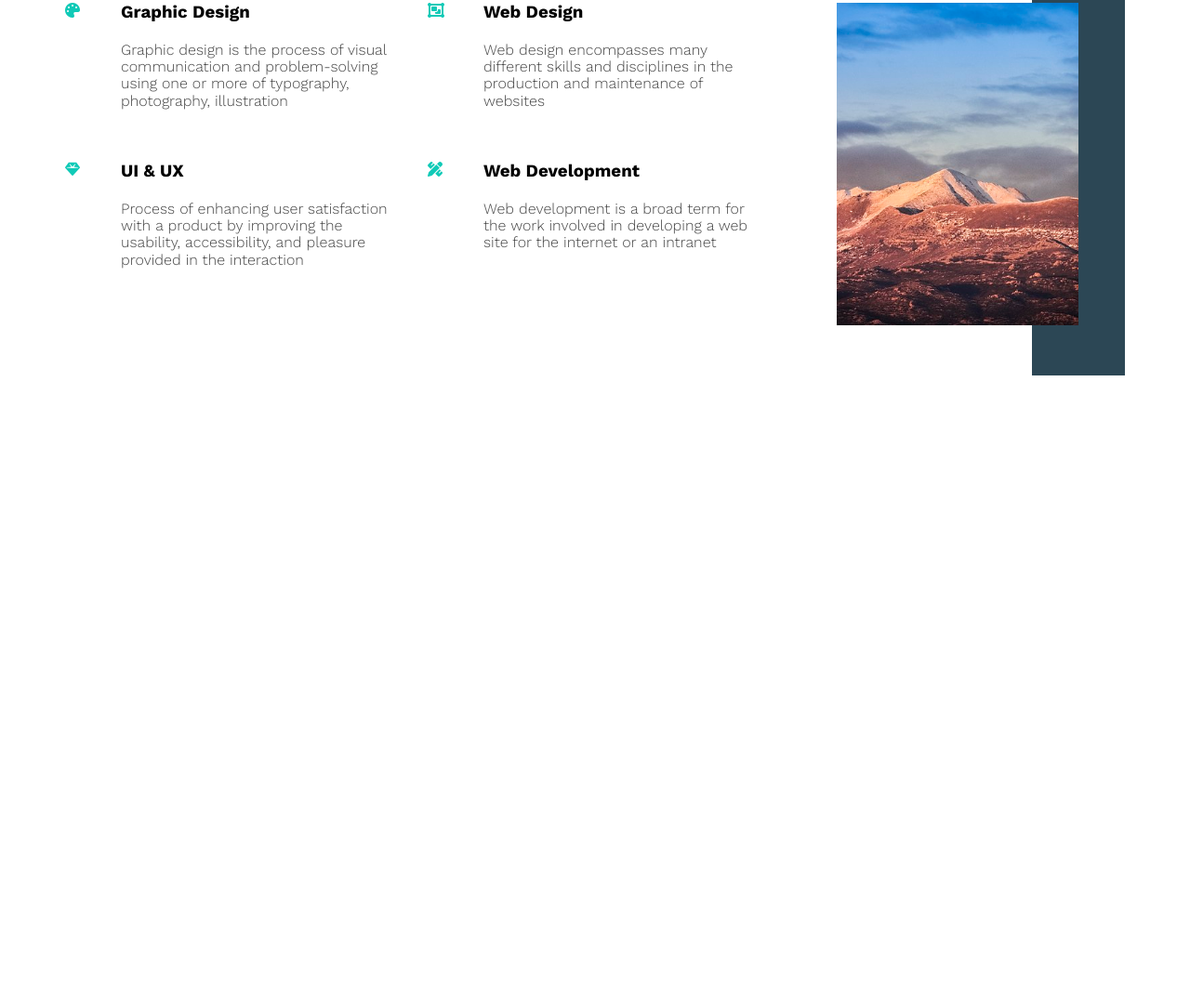
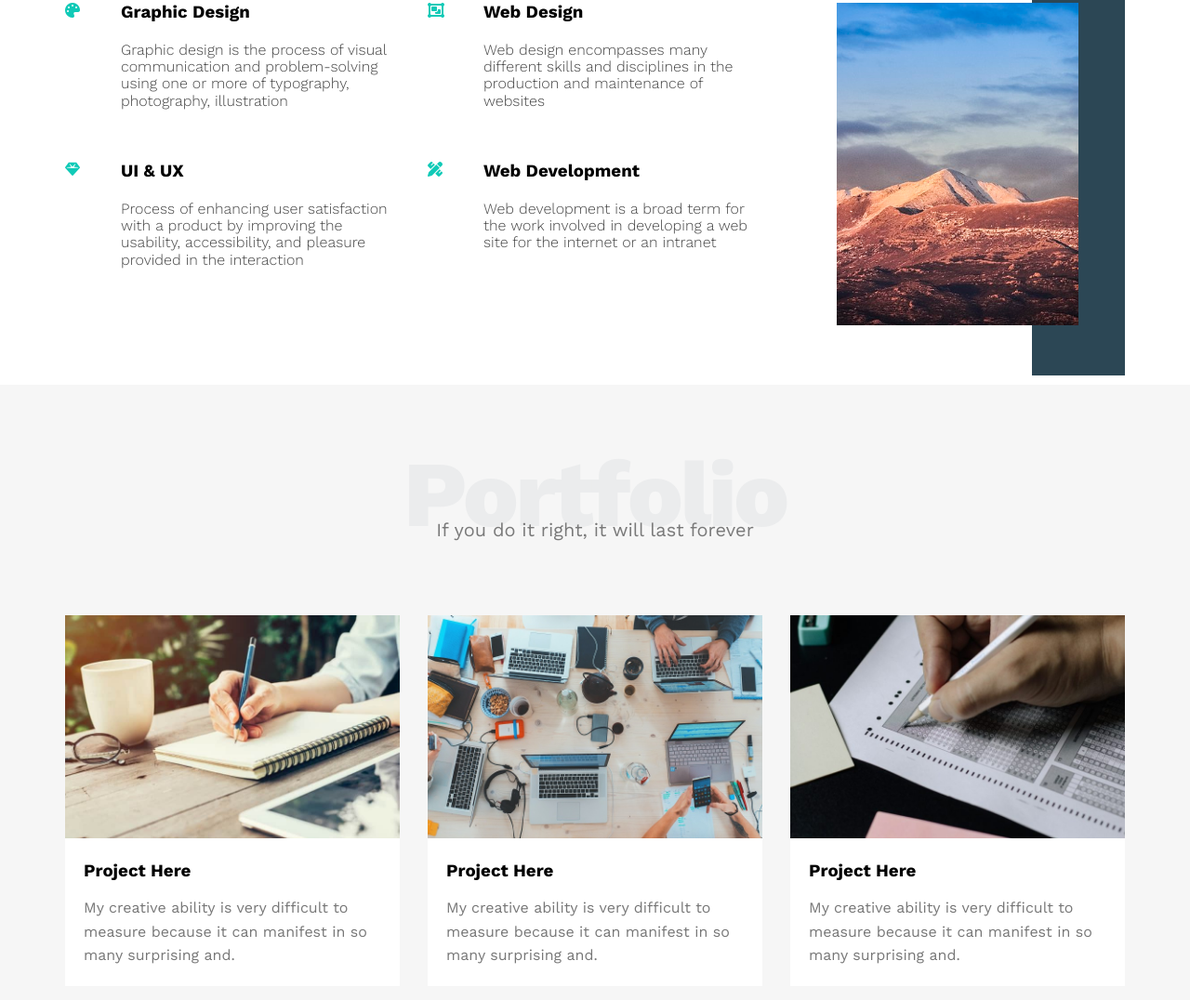
Before and after one commit to billalben/html-css-template-one, a plain HTML site: page index.html in a window 1280 px wide. Shown: the part 1403-2479 px from the top of the page at 93% size. Before the commit the page ends 1817 px from the top, so only its background shows below. Drawn offline with nearby package versions, Linux system fonts and the light colour scheme.

Commit message:
Create Portfolio Section

```diff
--- a/css/leon.css
+++ b/css/leon.css
@@ -2,9 +2,10 @@
 :root {
   --main-color: #10cab7;
   --secondary-color: #2c4755;
+  --section-padding: 60px;
+  --section-background: #f6f6f6;
 }
 /* End Variables */
-
 /* Start Global Rules */
 * {
   -webkit-box-sizing: border-box;
@@ -170,9 +171,9 @@ body {
 /* End Landing Section  */
 /* Start Features */
 .features {
-  padding-top: 60px;
-  padding-bottom: 60px;
-  background-color: #f6f6f6;
+  padding-top: var(--section-padding);
+  padding-bottom: var(--section-padding);
+  background-color: var(--section-background);
 }
 .features .container {
   display: grid;
@@ -198,8 +199,8 @@ body {
 /* End Features */
 /* Start Service */
 .services {
-  padding-top: 60px;
-  padding-bottom: 60px;
+  padding-top: var(--section-padding);
+  padding-bottom: var(--section-padding);
 }
 .services .services-content {
   display: grid;
@@ -254,3 +255,33 @@ body {
   }
 }
 /* End Service */
+/* Start Portfolio */
+.portfolio {
+  padding-top: var(--section-padding);
+  padding-bottom: var(--section-padding);
+  background-color: var(--section-background);
+}
+.portfolio .portfolio-content {
+  display: grid;
+  grid-template-columns: repeat(auto-fill, minmax(300px, 1fr));
+  grid-gap: 30px;
+  margin-top: 80px;
+}
+.portfolio .portfolio-content .card {
+  background-color: white;
+}
+.portfolio .portfolio-content .card img {
+  max-width: 100%;
+}
+.portfolio .portfolio-content .card .info {
+  padding: 20px;
+}
+.portfolio .portfolio-content .card .info h3 {
+  margin: 0;
+}
+.portfolio .portfolio-content .card .info p {
+  color: #777;
+  line-height: 1.6;
+  margin-bottom: 0;
+}
+/* End Portfolio */
--- a/index.html
+++ b/index.html
@@ -130,5 +130,42 @@
     </div>
   </div>
   <!-- End Services -->
+  <!-- Start Portfolio -->
+  <div class="portfolio">
+    <div class="container">
+      <h2 class="special-heading">Portfolio</h2>
+      <p>If you do it right, it will last forever</p>
+      <div class="portfolio-content">
+        <div class="card">
+          <img src="images/portfolio-1.jpg" alt="">
+          <div class="info">
+            <h3>Project Here</h3>
+            <p>My creative ability is very difficult to measure because
+              it can manifest in so many surprising and.
+            </p>
+          </div>
+        </div>
+        <div class="card">
+          <img src="images/portfolio-2.jpg" alt="">
+          <div class="info">
+            <h3>Project Here</h3>
+            <p>My creative ability is very difficult to measure because
+              it can manifest in so many surprising and.
+            </p>
+          </div>
+        </div>
+        <div class="card">
+          <img src="images/portfolio-3.jpg" alt="">
+          <div class="info">
+            <h3>Project Here</h3>
+            <p>My creative ability is very difficult to measure because
+              it can manifest in so many surprising and.
+            </p>
+          </div>
+        </div>
+      </div>
+    </div>
+  </div>
+  <!-- End Portfolio -->
 </body>
 </html>
```
Also changed, not shown: images/portfolio-1.jpg (added), images/portfolio-2.jpg (added), images/portfolio-3.jpg (added).
